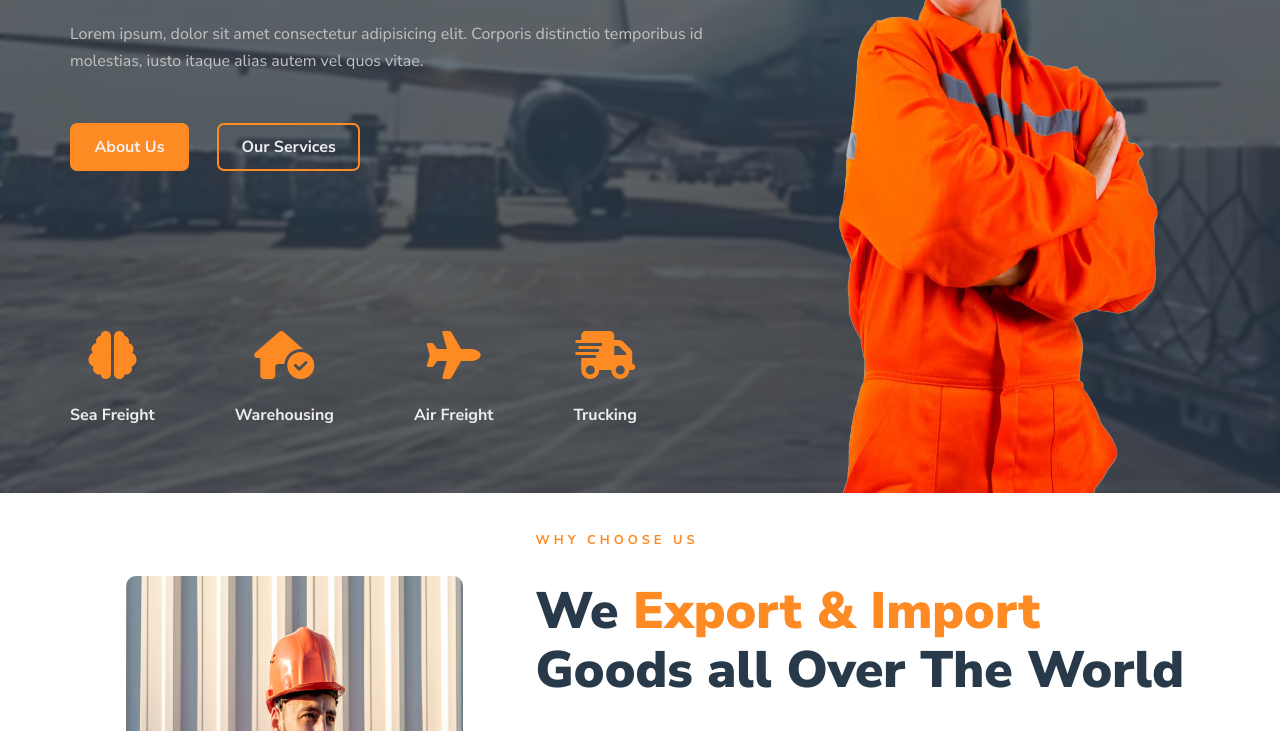
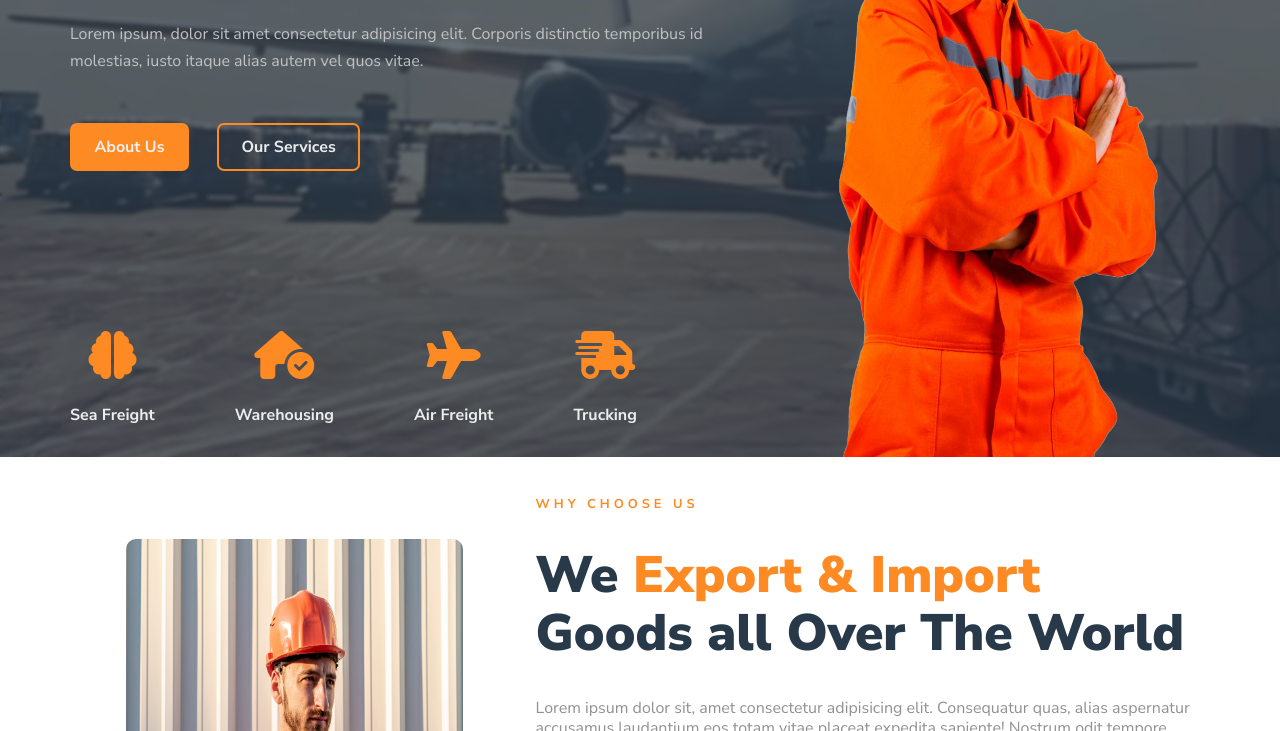
Before and after one commit to Marwan-003/Cargel-express-cargo, a plain HTML site: page index.html in a window 1280 px wide. Shown: the part 387-1118 px from the top of the page. Drawn offline with Linux system fonts and the light colour scheme.

Commit message:
Fix issue at landing page with large screens

```diff
--- a/sass/style.scss
+++ b/sass/style.scss
@@ -281,7 +281,6 @@ $sub-color-darker: #919191;
 .landing-page{
   position: relative;
   margin-top: -80px;
-  min-height: 100vh;
   background-image: url(../assets/imgs/bg.jpg);
   background-attachment: fixed;
   background-repeat: no-repeat;
@@ -299,11 +298,10 @@ $sub-color-darker: #919191;
     position: relative;
     z-index: 2;
     padding-top: 80px;
-    min-height: 100vh;
     .main-content{
       display: flex;
-      min-height: 100vh;
       .left-sec{
+        padding-bottom: 2rem;
         .main-tittle{
           margin-top: 5rem;
         }
@@ -341,6 +339,7 @@ $sub-color-darker: #919191;
       .right-sec{
         overflow: hidden;
         .img-holder{
+          padding-top: 1rem;
           width: 100%;
           height: 100%;
           overflow: hidden;
```
Also changed, not shown: css/style.css, 2 other files.
